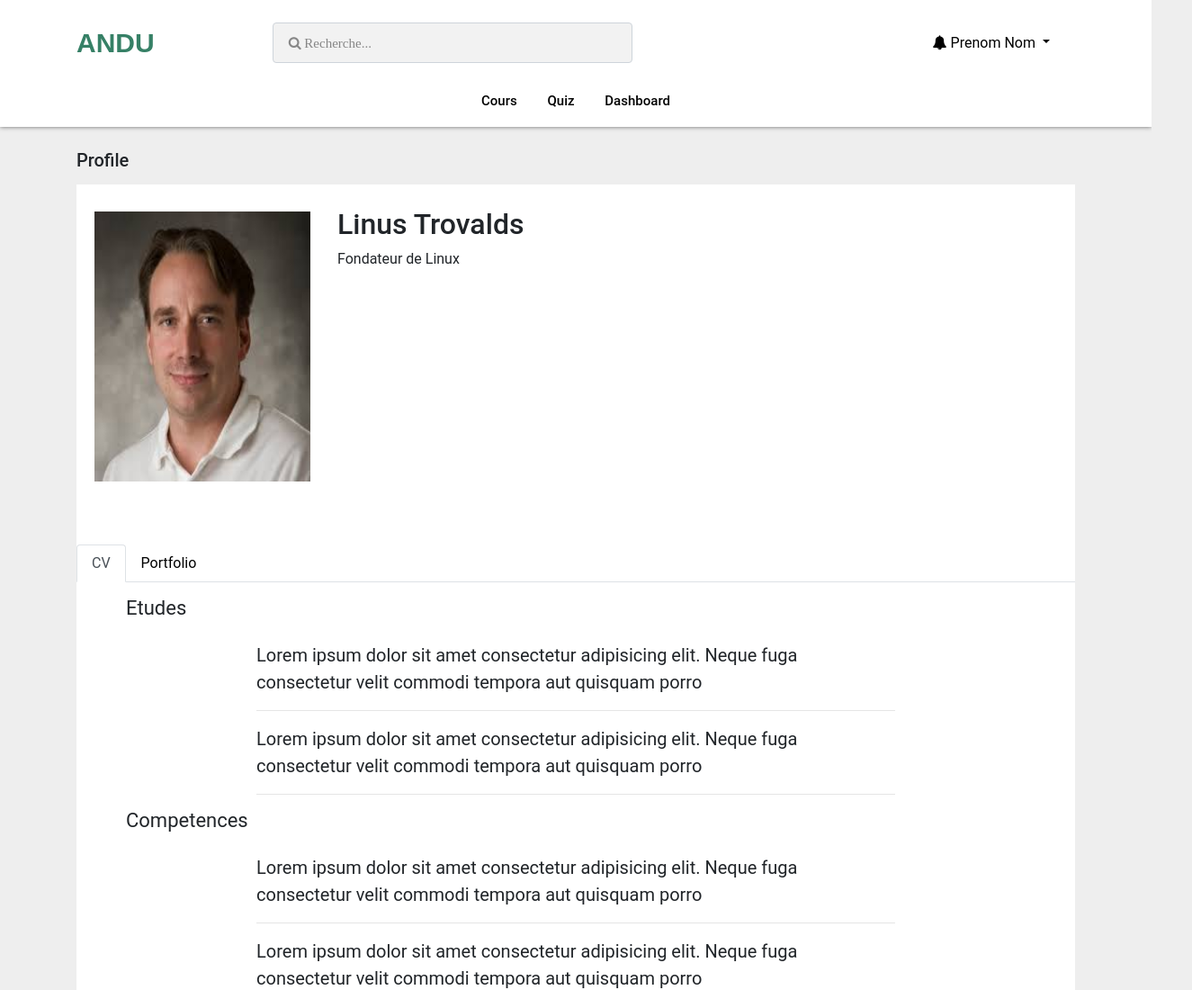
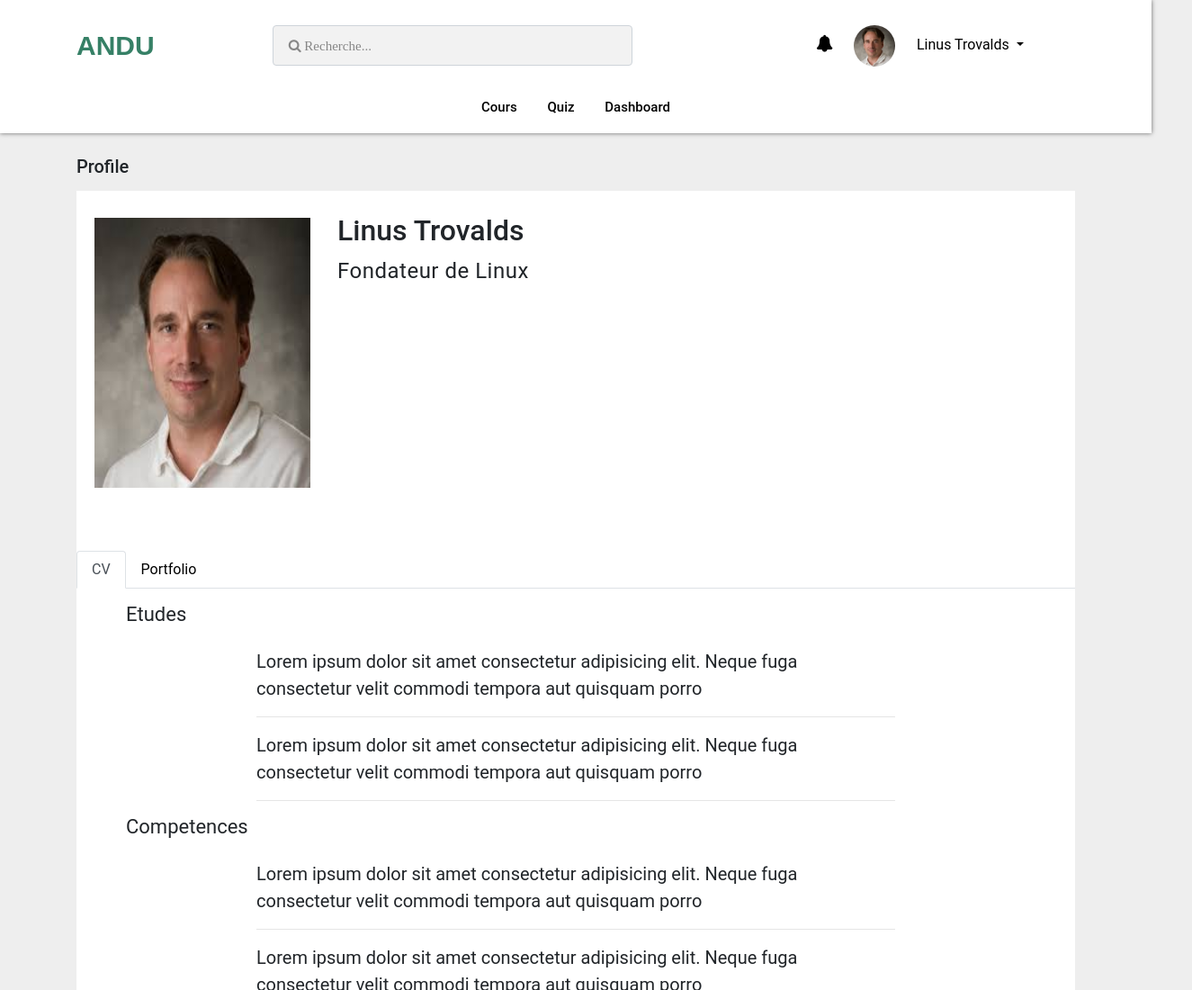
Before and after one commit to xarala221/ng, a website: page app/view1/profiles.html in a window 1280 px wide. Shown: the top 1100 px of the page at 90% size, 1325 px wide, since content can reach past the window. Drawn offline with Linux system fonts and the light colour scheme; some packages are replaced by stand-ins of ours; a script that the page names is missing.

Commit message:
ajouter l'con et rounded-circle

```diff
--- a/app/styles/style.css
+++ b/app/styles/style.css
@@ -27,9 +27,30 @@ a:hover{
   font-weight: 900;
   font-family: sans-serif;
   font-size: 30px;
+}.nav-drop .fa{
+    font-size: 18px;
+    font-weight: bold;
+    line-height: 20px;
+    margin: 5px;
+    padding: 0 2px;
+    text-align: center;
+    -webkit-box-sizing: border-box;
+    box-sizing: border-box;
+    -webkit-border-radius: 50%;
+    border-radius: 50%;
+    height: 20px;
+    width: 20px;
 }
 .dropdown-menu{
   border: 0;
+}
+.nav-drop .rounded-circle{
+  width: 11%;
+  margin-left: 15px;
+  margin-right: 20px;
+}
+.nav-drop .nav-profile{
+  margin-right: -150px;
 }
 .ml-auto .nav-item{
   margin-right: 20px;
@@ -429,6 +450,10 @@ background: #fff;
   margin-left: -90px;
   margin-top: 25px;
 }
+.profiles .user-profession{
+  font-size: 24px;
+    letter-spacing: 0.5px;
+}
 /*tabs*/
 .nav-tabs {
   margin-bottom: 1rem;
@@ -508,6 +533,20 @@ padding-left: 5px;
   margin-left: 8px !important;
   padding-left: -5px !important;
   margin-right: 100px !important;
+}
+.nav-drop .fa{
+    font-size: 18px;
+    font-weight: bold;
+    line-height: 20px;
+    margin: 5px;
+    padding: 0 2px;
+    text-align: center;
+    -webkit-box-sizing: border-box;
+    box-sizing: border-box;
+    -webkit-border-radius: 50%;
+    border-radius: 50%;
+    height: 20px;
+    width: 20px;
 }
 .ml-auto .nav-reg{
   margin-right: -5px;
--- a/app/view1/profiles.html
+++ b/app/view1/profiles.html
@@ -35,7 +35,7 @@
 
                   <li class="nav-item dropdown">
                       <a class="nav-link nav-profile dropdown-toggle" href="#" id="navbarDropdown" role="button" data-toggle="dropdown" aria-haspopup="true" aria-expanded="false">
-                        <i class="fa fa-bell" aria-hidden="true"></i> Prenom Nom
+                        <i class="fa fa-bell" aria-hidden="true"></i> <img src="../images/linus.jpeg" alt="" class="rounded-circle img-responsive img-fluid"> Linus Trovalds
                       </a>
                       <div class="dropdown-menu" aria-labelledby="navbarDropdown">
                         <a class="dropdown-item" href="../index.html">Cours</a>
```
Also changed, not shown: app/view1/dashboard.html (+1 -1 lines), app/view1/quiz.html (+1 -1 lines).
